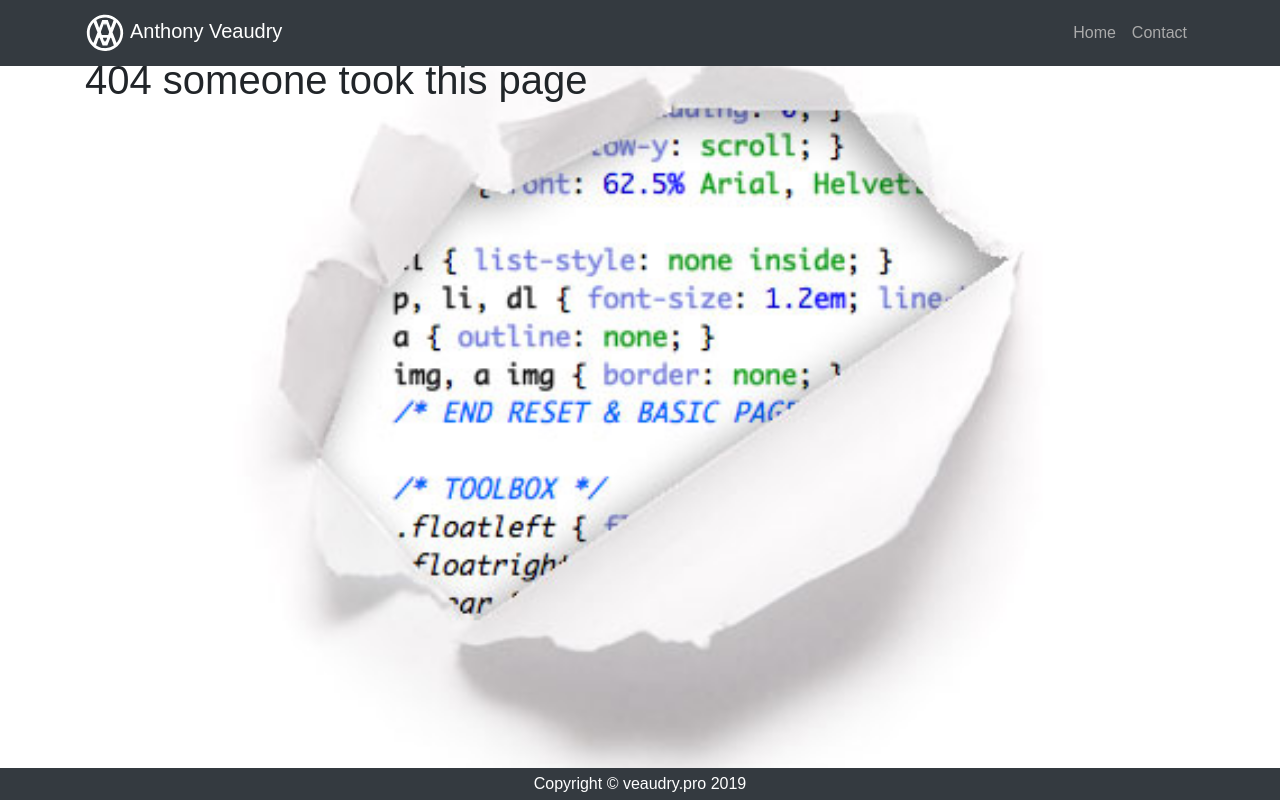
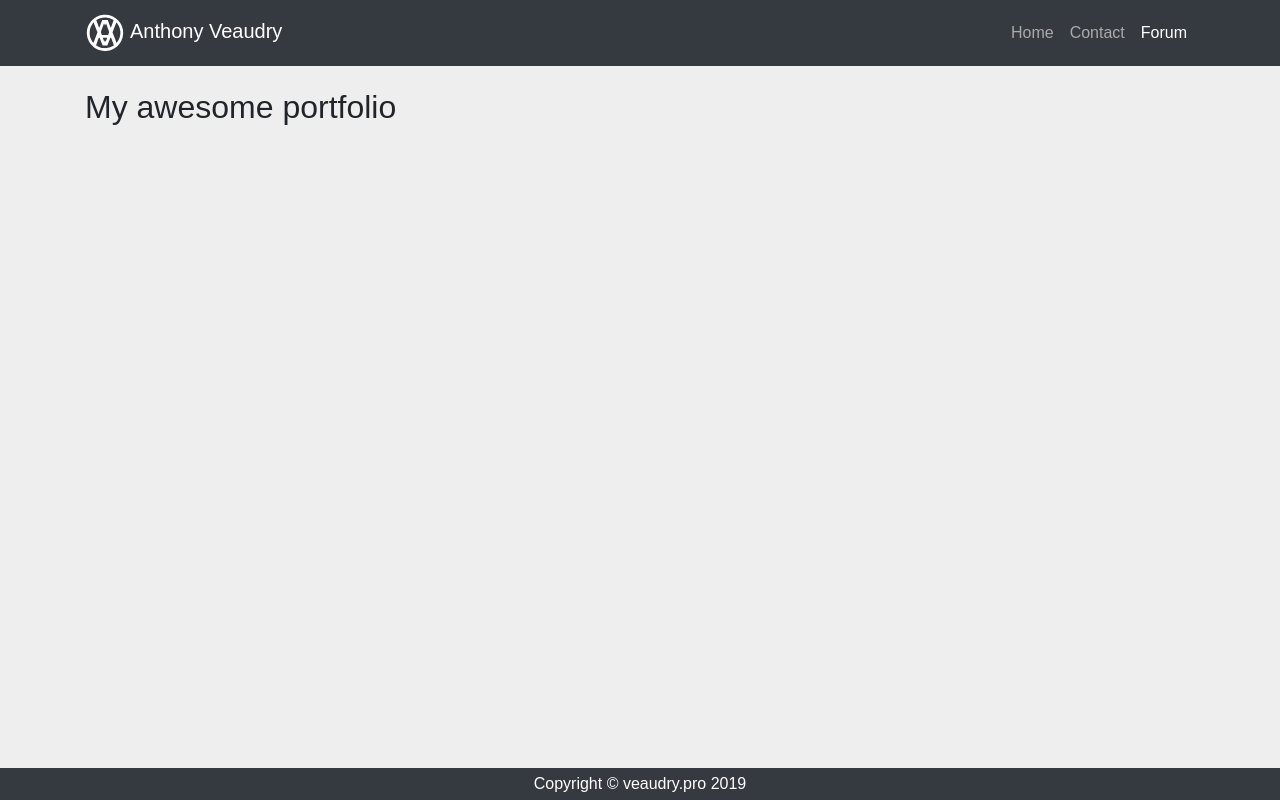
Before and after one commit to anthony0030/techdegree-project-12, a React (Create React App) app: page /techdegree-project-12/forum in a window 1280 px wide. Before the commit this address had no page. Built offline with nearby package versions, Linux system fonts and the light colour scheme.

Commit message:
ads forum test
Signed-off-by: Anthony Veaudry <anthony@veaudry.pro>

```diff
--- a/src/App/App.jsx
+++ b/src/App/App.jsx
@@ -7,6 +7,7 @@ import "./App.sass";
 // Application Pages
 import Projects from "../views/Projects";
 import Contact from "../views/Contact";
+import Forum from "../views/Forum";
 import E404 from "../views/E404";
 
 // Application Components
@@ -27,6 +28,7 @@ class App extends Component {
             <Redirect exact from="/" to="/home"/>
             <Route exact path="/home/:project?" component={Projects} />
             <Route exact path="/Contact" component={Contact} />
+            <Route exact path="/forum" component={Forum} />Forum
             <Route component={E404}/>
           </Switch>
           <Footer />
--- a/src/components/MainNav/MainNav.jsx
+++ b/src/components/MainNav/MainNav.jsx
@@ -42,6 +42,9 @@ class MainNav extends Component{
             <NavItem>
               <NavLink className="nav-link" to={`/contact`}>Contact</NavLink>
             </NavItem>
+            <NavItem>
+              <NavLink className="nav-link" to={`/forum`}>Forum</NavLink>
+            </NavItem>
           </Nav>
         </Collapse>
       </div>
--- /dev/null
+++ b/src/views/Forum.jsx
@@ -0,0 +1,36 @@
+import React from "react";
+import PropTypes from "prop-types";
+
+
+// Application Components
+import Heading from "../components/Heading/Heading";
+
+function Projects() {
+
+  return(
+    <React.Fragment>
+      <Heading title="" subtitle="My awesome portfolio" />
+      <div className="row">
+      {/* <!--Begin Website Toolbox Forum Embed Code--> */}
+      <div id="wtEmbedCode">
+        <script type="text/javascript" id="embedded_forum" src="https://anthony0030.discussion.community/js/mb/embed.js">
+        </script>
+        <noscript>
+          <a href="https://anthony0030.discussion.community/">
+            The Community Forum
+          </a>
+        </noscript>
+      </div>
+{/* <!--End Website Toolbox Forum Embed Code--> */}
+
+      </div>
+    </React.Fragment>
+  );
+}
+
+Projects.propTypes = {
+  match: PropTypes.object.isRequired
+};
+
+
+export default Projects;
```
